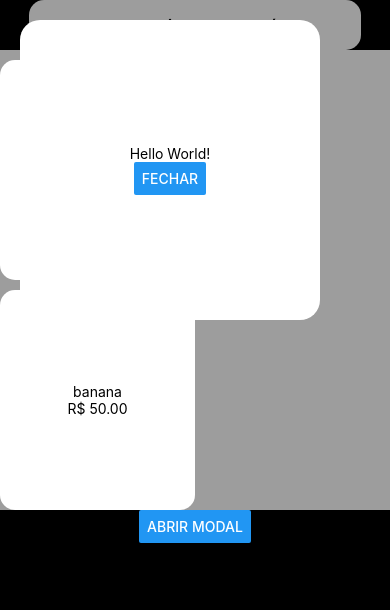
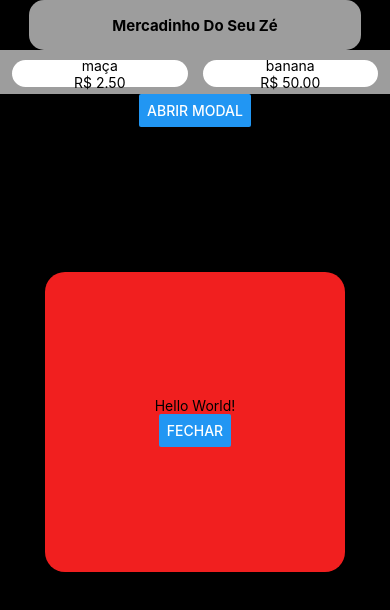
Before and after one commit to ErickDsBR/React-Native-Project, a React Native app: screen / in a window 390 px wide. Both pictures are taken after a click on the button "ABRIR MODAL". Shown: the top 610 px of the page. Built offline with nearby package versions, Linux system fonts and the light colour scheme.

Commit message:
centralizaçao do modal

```diff
--- a/App.js
+++ b/App.js
@@ -38,20 +38,23 @@ export default function App() {
             </View>
           ))}
         </View>
-      <Button title="Abrir Modal" onPress={() => setModalVisible(true)} />
+        <Button title="Abrir Modal" onPress={() => setModalVisible(true)} />
       </SafeAreaView>
-      <Modal style={styles.centeredView}
+      <Modal
+        justifyContent="center"
         animationType="slide"
         transparent={true}
         visible={modalVisible}
         onRequestClose={() => setModalVisible(false)}
       >
-        <View style={styles.modalView}>
-          <Text style={styles.modalText}>Hello World!</Text>
-          <Button title="Fechar" onPress={() => setModalVisible(false)} />
-        </View>
+        <SafeAreaView style={styles.modalContainer}>
+          <View style={styles.modalView}>
+            <Text style={styles.modalText}>Hello World!</Text>
+            <Button title="Fechar" onPress={() => setModalVisible(false)} />
+          </View>
+        </SafeAreaView>
       </Modal>
-    </SafeAreaProvider>
+    </SafeAreaProvider >
   );
 }
 
@@ -78,23 +81,24 @@ const styles = StyleSheet.create({
   },
   produtos: {
     backgroundColor: "#9d9d9d",
+    justifyContent: "center",
+    flexWrap: "wrap 2, 1",
     flexDirection: "row",
     paddingTop: "10px",
-    flexWrap: "wrap",
     width: "100%",
-    gap: 10,
+    gap: 15,
   },
   produto: {
     justifyContent: "center",
     alignItems: "center",
     backgroundColor: "#fff",
-    width: "50%",
+    width: "45%",
+    height: "80%",
     borderRadius: 15,
-    height: 220,
     elevation: 5,
   },
   modalView: {
-    backgroundColor: "white",
+    backgroundColor: "#f11f1f",
     justifyContent: "center",
     alignItems: "center",
     borderRadius: 20,
@@ -103,4 +107,10 @@ const styles = StyleSheet.create({
     width: 300,
     margin: 20,
   },
+  modalContainer: {
+    flex: 1,
+    justifyContent: "center",
+    alignItems: "center",
+
+  },
 });
```
